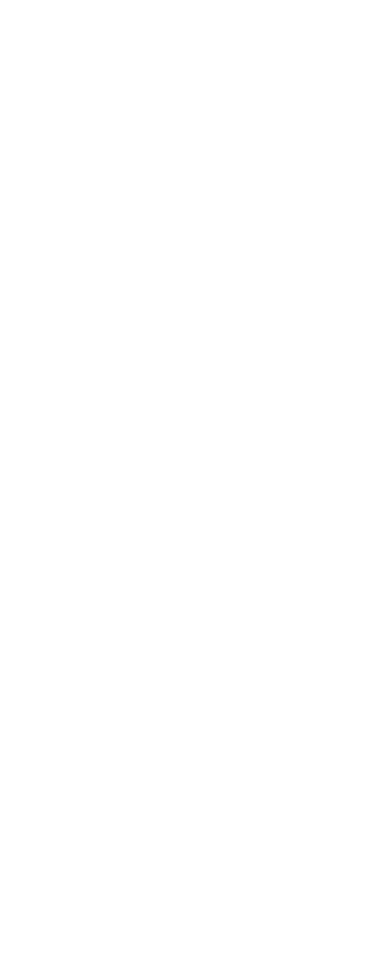
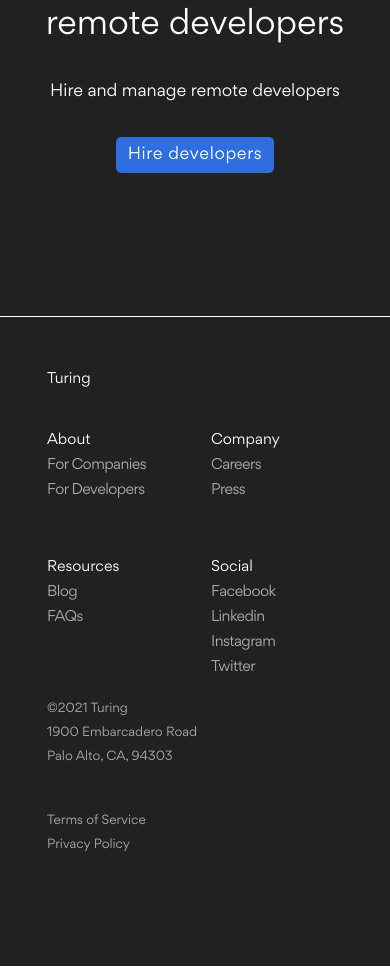
Before and after one commit to Bokomoko/Iramai-page-demo, a Next.js app: page /job_detail in a window 390 px wide. Shown: the part 6823-7799 px from the top of the page. Before the commit the page ends 6725 px from the top, so only its background shows below. Built offline with nearby package versions, Linux system fonts and the light colour scheme.

Commit message:
Fixed mobile version

```diff
--- a/component/common/footer.js
+++ b/component/common/footer.js
@@ -69,13 +69,15 @@
                         </div>
                     </div>
                     <div className={styles.footer_info}>
-                        <div className={styles.col}>
-                            <span className={styles.text_thin}>©2021 Turing</span><br/>
-                            <span className={styles.text_thin}>1900 Embarcadero Road Palo Alto, CA, 94303</span>
+                        <div className={styles.sm}>
+                            <span className={styles.text_small}>©2021 Turing</span><br/>
+                            <span className={styles.text_small}>1900 Embarcadero Road Palo Alto, CA, 94303</span>
                         </div>
                         <div className={styles.link}>
-                            <span className={styles.text_thin}>Terms of Service</span><br/>
-                            <span className={styles.text_thin}>Privacy Policy</span>
+                            <ul className={styles.sm}>
+                                <li><span className={styles.text_small}>Terms of Service</span></li>
+                                <li><span className={styles.text_small}>Privacy Policy</span></li>
+                            </ul>
                         </div>
                     </div>
                 </div>
--- a/component/common/footer.module.css
+++ b/component/common/footer.module.css
@@ -54,6 +54,7 @@
     left: 0;
     right: 0;
     bottom: 0;
+    margin-bottom: 10px;
 }
 
 .footer .copyright {
@@ -126,6 +127,7 @@
 .link {
     width: 60%;
     display: flex;
+    padding-top: 40px;
 }
 
 @media screen and (min-width: 1680px) {
@@ -428,6 +430,13 @@
     opacity: 1;
 }
 
+.text_small {
+    color: #AAAAAA !important;
+    margin: 16px 0;
+    font-size: 14px;
+    font-family: "Gordita";
+}
+
 .text_bold {
     text-align: left;
     letter-spacing: 0px;
@@ -505,4 +514,7 @@
         color: #AAAAAA !important;
         opacity: 1;
     }
+    .text_small {
+        font-size: 12px;
+    }
 }
--- a/component/layout.js
+++ b/component/layout.js
@@ -7,7 +7,7 @@
         <div className="layout">
             <Header/>
                 {children}
-            {/*<Footer/>*/}
+            <Footer/>
         </div>
     )
 }
```
Also changed, not shown: pages/home.module.css (+10 -13 lines).
